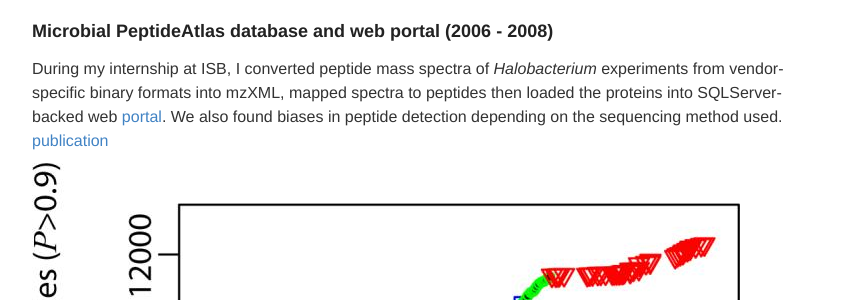
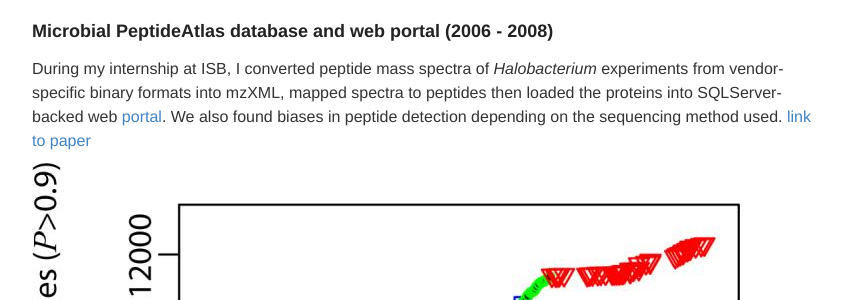
Before and after one commit to ptvan/ptvan.github.io, a Jekyll site: the page built from research.md, in a window 1280 px wide and 900 px high, scrolled down 2723 px. Shown: the part 152-452 px from the top of the window, without its empty margins (218-1060 px from the left). Built offline with Jekyll 4.4.1, drawn with Linux system fonts in a browser that asks for light colours.

Commit message:
minor updates

```diff
--- a/research.md
+++ b/research.md
@@ -48,7 +48,7 @@ Working at the Institute for Systems Biology (ISB) as a research associate, I wo
 
 ### Microbial PeptideAtlas database and web portal (2006 - 2008)
 
-During my internship at ISB, I converted peptide mass spectra of _Halobacterium_ experiments from vendor-specific binary formats into mzXML, mapped spectra to peptides then loaded the proteins into SQLServer-backed web [portal](https://peptideatlas.org). We also found biases in peptide detection depending on the sequencing method used. [publication](https://www.ncbi.nlm.nih.gov/pmc/articles/PMC2643335/)
+During my internship at ISB, I converted peptide mass spectra of _Halobacterium_ experiments from vendor-specific binary formats into mzXML, mapped spectra to peptides then loaded the proteins into SQLServer-backed web [portal](https://peptideatlas.org). We also found biases in peptide detection depending on the sequencing method used. [link to paper](https://www.ncbi.nlm.nih.gov/pmc/articles/PMC2643335/)
 
 ![Halobacterium PeptideAtlas](/images/halopeptideatlas-peptidecount.jpg "halopeptideatlas-peptidecount.jpg")
 
```
